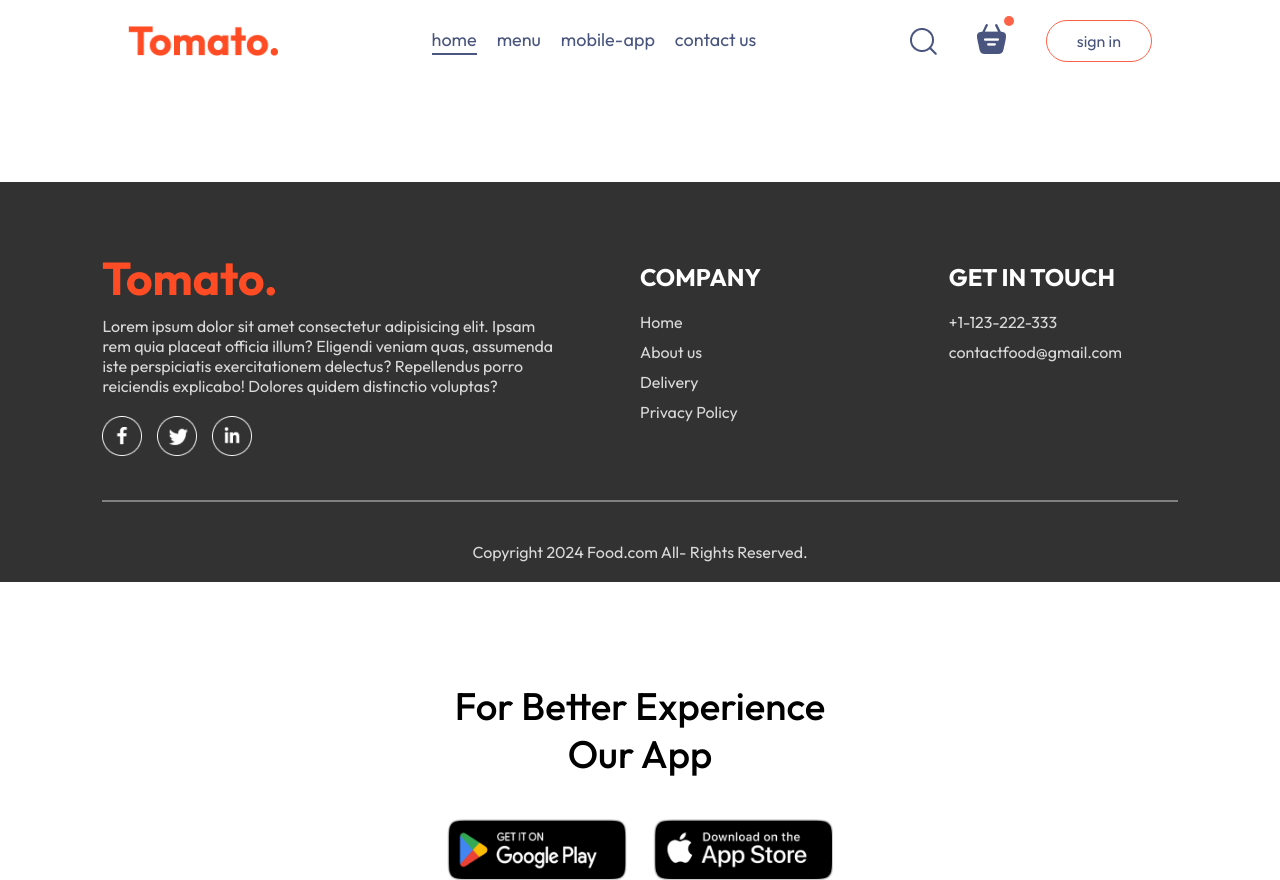
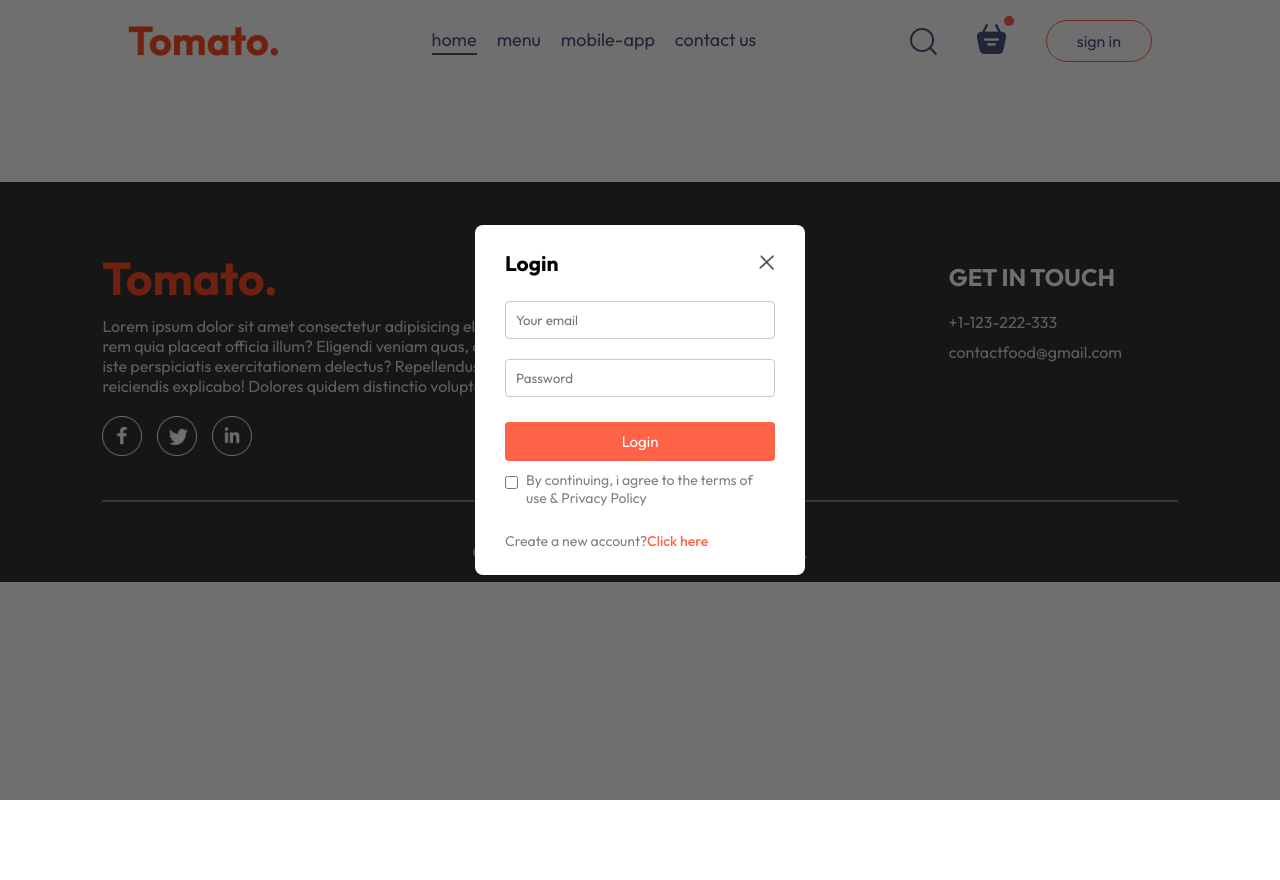
Before and after one commit to ThakurSadguru/Food-Delivery, a React (Vite) app: page /order in a window 1280 px wide. Both pictures are taken after a click on the button "sign in". After the commit the page ends 800 px from the top, so only its background shows below. Built offline with nearby package versions, Linux system fonts and the light colour scheme.

Commit message:
signup/login completed

```diff
--- a/src/App.jsx
+++ b/src/App.jsx
@@ -6,12 +6,17 @@ import Cart from './pages/Cart/Cart'
 import PlaceOrder from './pages/PlaceOrder/PlaceOrder'
 import Footer from './components/Footer/Footer'
 import AppDownload from './components/AppDownload/AppDownload'
+import { useState } from 'react'
+import LoginPopup from './components/LoginPopup/LoginPopup'
 
 const App = () => {
+
+  const[showLogin,setShowLogin]= useState(false);
   return (
   <>
+  {showLogin?<LoginPopup setShowLogin={setShowLogin}/>:<></>}
   <div className='app'>
-      <Navbar/>
+      <Navbar setShowLogin={setShowLogin}/>
       <Routes>
       <Route path='/' element={<Home/>}/>
       <Route path = '/cart' element={<Cart/>}/>
@@ -19,7 +24,6 @@ const App = () => {
       </Routes>
     </div>
     <Footer/>
-    <AppDownload />
   </>
 
   )
--- /dev/null
+++ b/src/components/LoginPopup/LoginPopup.css
@@ -0,0 +1,74 @@
+.login-popup{
+  position: absolute;
+  z-index: 1;
+  width: 100%;
+  height: 100%;
+  background-color: #00000090;
+  display: grid;
+}
+
+.login-popup-container{
+  place-self: center;
+  width: max(23vw,330px);
+  color: #808080;
+  background-color: white;
+  display: flex;
+  flex-direction: column;
+  gap: 25px;
+  padding: 25px 30px;
+  border-radius: 8px;
+  font-size: 14px;
+  animation: fadeIn 0.5s;
+}
+
+.login-popup-title{
+  display: flex;
+  justify-content: space-between;
+  align-items: center;
+  color: black;
+}
+
+.login-popup-title img{
+   width: 16px;
+   cursor: pointer;
+}
+
+.login-popup-inputs{
+  display: flex;
+  flex-direction: column;
+  gap: 20px;
+}
+
+.login-popup-inputs input{
+  outline: none;
+  border: 1px solid #c9c9c9;
+  padding: 10px;
+  border-radius: 4px;
+}
+
+.login-popup-container button{
+  border: none;
+  padding: 10px;
+  border-radius: 4px;
+  color:white;
+  background-color: tomato;
+  font-size: 15px;
+  cursor: pointer;
+}
+
+.login-popup-condition{
+  display: flex;
+  align-items: start;
+  gap: 8px;
+  margin-top: -15px;
+}
+
+.login-popup-condition input{
+  margin-top: 5px;
+}
+
+.login-popup p span{
+  color: tomato;
+  font-weight: 500;
+  cursor: pointer;
+}
--- /dev/null
+++ b/src/components/LoginPopup/LoginPopup.jsx
@@ -0,0 +1,33 @@
+import React from 'react'
+import './LoginPopup.css'
+import { useState } from 'react'
+import { assets } from '../../assets/assets'
+const LoginPopup = ({setShowLogin}) => {
+
+  const[currState,setCurrState]= useState("Login")
+  return (
+    <div className='login-popup'>
+      <form className="login-popup-container">
+        <div className="login-popup-title">
+          <h2>{currState}</h2>
+          <img onClick={()=>setShowLogin(false)}src={assets.cross_icon} alt=''/>
+        </div>
+        <div className="login-popup-inputs">
+          {currState==="Login"?<></>:<input type='text' placeholder='Your name' required></input>}
+          <input type='email' placeholder='Your email' required></input>
+          <input type='password' placeholder='Password' required></input>
+        </div>
+        <button>{currState==='Sign Up'?"Create account":"Login"}</button>
+        <div className="login-popup-condition">
+          <input type='checkbox' required></input>
+          <p>By continuing, i agree to the terms of use & Privacy Policy</p>
+        </div>
+        {currState==="Login" ?<p>Create a new account?<span onClick={()=>setCurrState("Sign Up")}>Click here</span></p>:<p>Already have an account?<span onClick={()=>setCurrState("Login")}>Login here</span></p>}
+
+
+      </form>
+    </div>
+  )
+}
+
+export default LoginPopup
--- a/src/components/Navbar/Navbar.jsx
+++ b/src/components/Navbar/Navbar.jsx
@@ -1,7 +1,8 @@
 import React, { useState } from 'react'
 import './Navbar.css'
 import { assets } from '../../assets/assets'
-const Navbar = () => {
+import {Link} from 'react-router-dom'
+const Navbar = ({setShowLogin}) => {
 
   const [menu,setMenu] = useState("home");
 
@@ -9,10 +10,11 @@ const Navbar = () => {
     <div className='navbar'>
      <img src={assets.logo} alt="" className="logo" />
      <ul className="navbar-menu">
-     <li onClick= {()=> setMenu("home")}className={menu === "home"?"active":""}>home</li>
-     <li onClick= {()=> setMenu("menu")} className={menu === "menu"?"active":""}>menu</li>
-     <li onClick= {()=> setMenu("mobile-app")} className={menu === "mobile-app"?"active":""}>mobile-app</li>
-     <li onClick= {()=> setMenu("contact-us")} className={menu === "contact-us"?"active":""}>contact us</li>
+
+     <Link to='/' onClick= {()=> setMenu("home")}className={menu === "home"?"active":""}>home</Link>
+     <a href='#explore-menu' onClick= {()=> setMenu("menu")} className={menu === "menu"?"active":""}>menu</a>
+     <a href='#app-download' onClick= {()=> setMenu("mobile-app")} className={menu === "mobile-app"?"active":""}>mobile-app</a>
+     <a href='#footer' onClick= {()=> setMenu("contact-us")} className={menu === "contact-us"?"active":""}>contact us</a>
      </ul>
      <div className="navbar-right">
       <img src={assets.search_icon} alt=""/>
@@ -20,7 +22,7 @@ const Navbar = () => {
         <img src={assets.basket_icon} alt=""/>
         <div className="dot"></div>
       </div>
-      <button>sign in</button>
+      <button onClick={()=>setShowLogin(true)}>sign in</button>
      </div>
     </div>
   )
--- a/src/index.css
+++ b/src/index.css
@@ -5,6 +5,7 @@
   margin: 0;
   box-sizing: border-box;
   font-family: Outfit;
+   scroll-behavior: smooth;
 }
 
 body{
```
